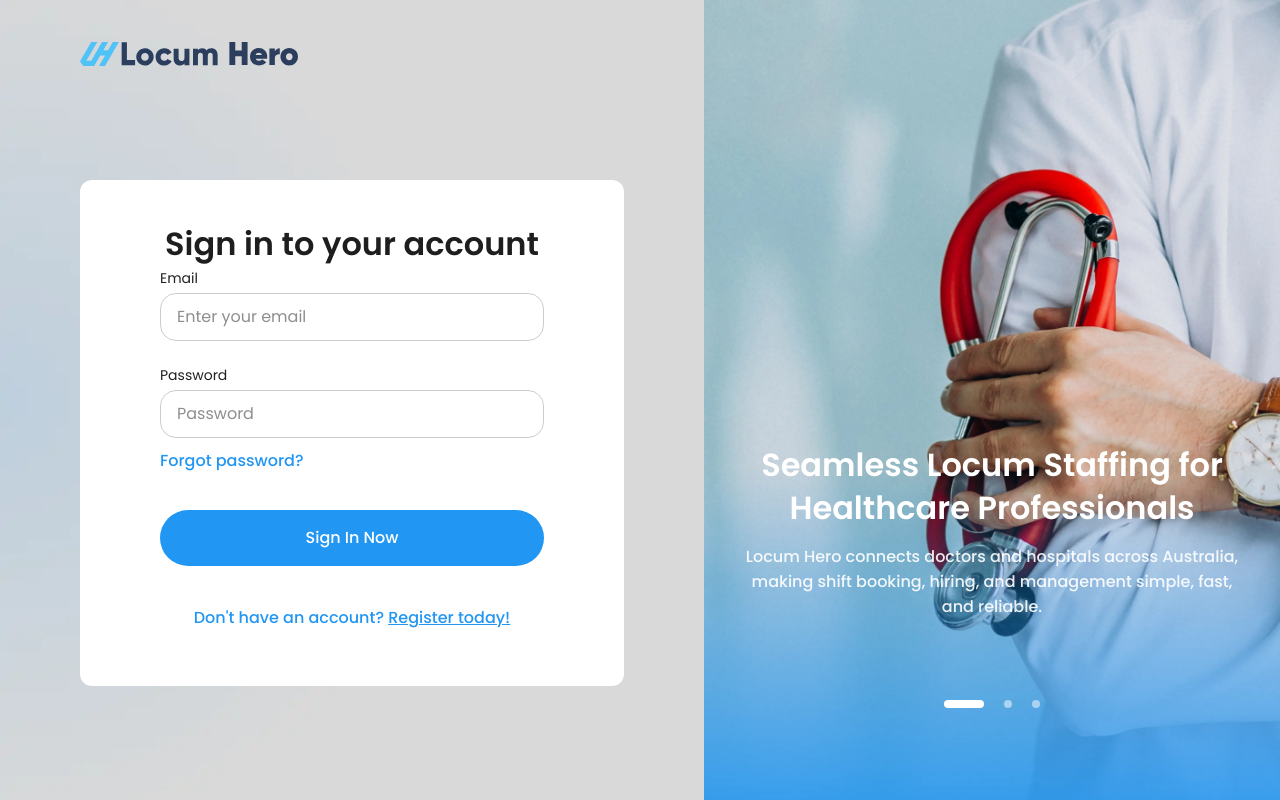
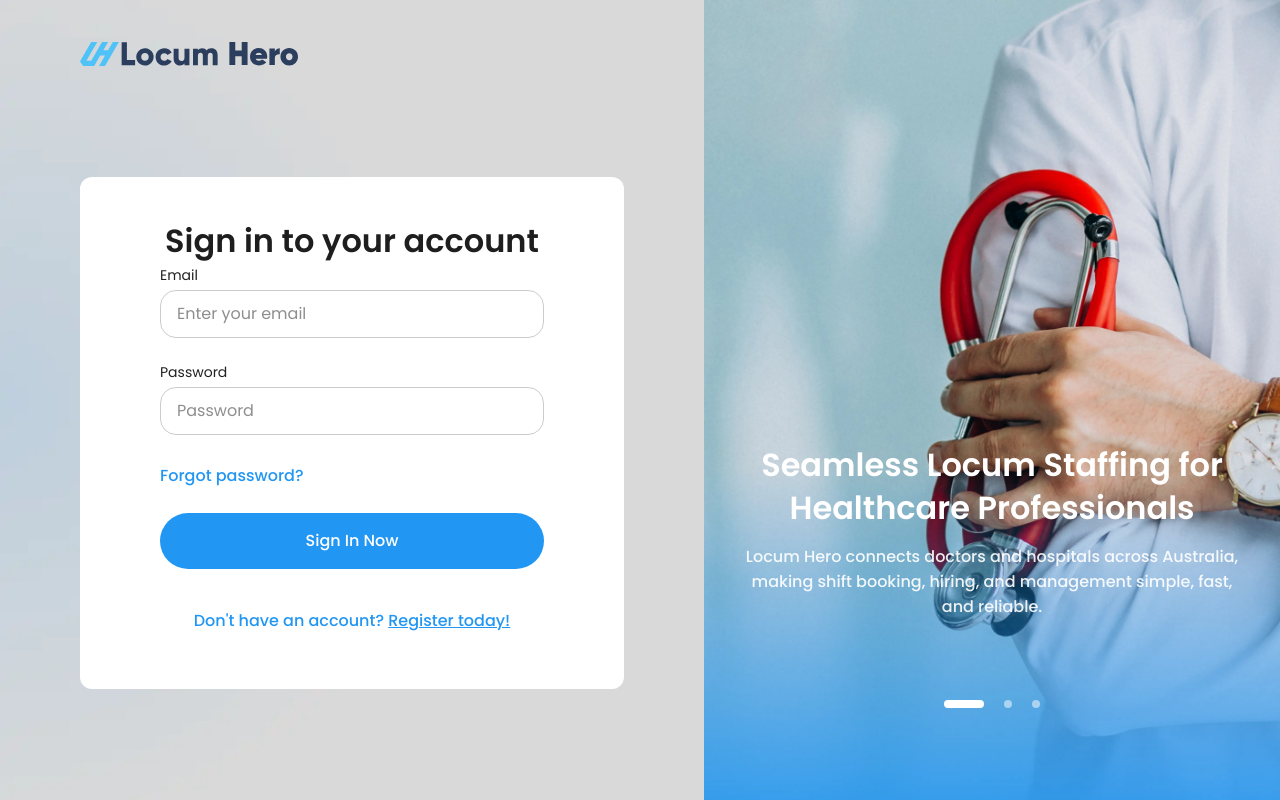
Before and after one commit to ahmadabdul786/CareRoster, a Next.js app: page / in a window 1280 px wide. Built offline with nearby package versions, Linux system fonts and the light colour scheme; some icons are missing.

Commit message:
fix : fix the feedbacks

```diff
--- a/src/app/(auth)/login/page.tsx
+++ b/src/app/(auth)/login/page.tsx
@@ -44,7 +44,7 @@ export default function LoginPage() {
                     />
 
                     {/* Password Field */}
-                    <div className="flex flex-col gap-0.5 sm:gap-1">
+                    <div className="flex flex-col gap-0.5 sm:gap-1 ">
                         <PasswordInputField
                             id="password"
                             label="Password"
@@ -55,7 +55,7 @@ export default function LoginPage() {
                         />
 
                         {/* Forgot Password */}
-                        <div className="w-full flex items-center mt-1 mb-3 sm:mt-1.5">
+                        <div className="w-full flex items-center mt-6">
                             <Link
                                 href="/forgot-password"
                                 className="text-light-blue hover:underline transition-all cursor-pointer"
--- a/src/components/shared/password-input-field/index.tsx
+++ b/src/components/shared/password-input-field/index.tsx
@@ -45,7 +45,7 @@ export const PasswordInputField = forwardRef<HTMLInputElement, PasswordInputFiel
           </button>
         </div>
         {error && (
-          <span className="absolute top-full left-0 mt-0.5 text-xs sm:text-sm text-red-500">{error}</span>
+          <span className="absolute top-full left-0 mt-0.5 text-[10px] text-red-500">{error}</span>
         )}
       </div>
     );
--- a/src/components/shared/text-input-field/index.tsx
+++ b/src/components/shared/text-input-field/index.tsx
@@ -27,7 +27,7 @@ export const TextInputField = forwardRef<HTMLInputElement, TextInputFieldProps>(
           />
         </div>
         {error && (
-          <span className="absolute top-full left-0 mt-0.5 text-xs sm:text-sm text-red-500">{error}</span>
+          <span className="absolute top-full left-0 mt-0.5 text-[10px] text-red-500">{error}</span>
         )}
       </div>
     );
```
